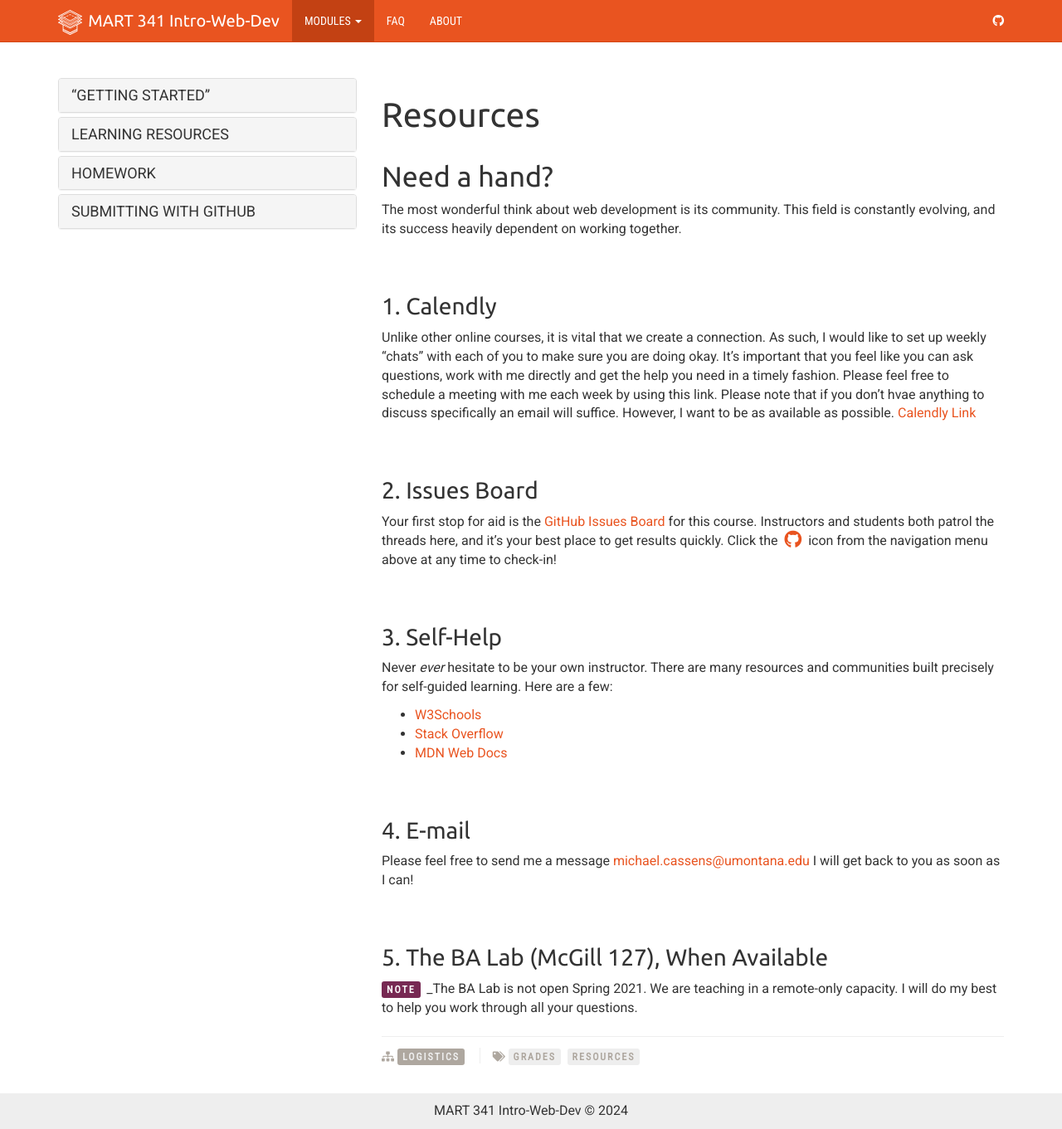
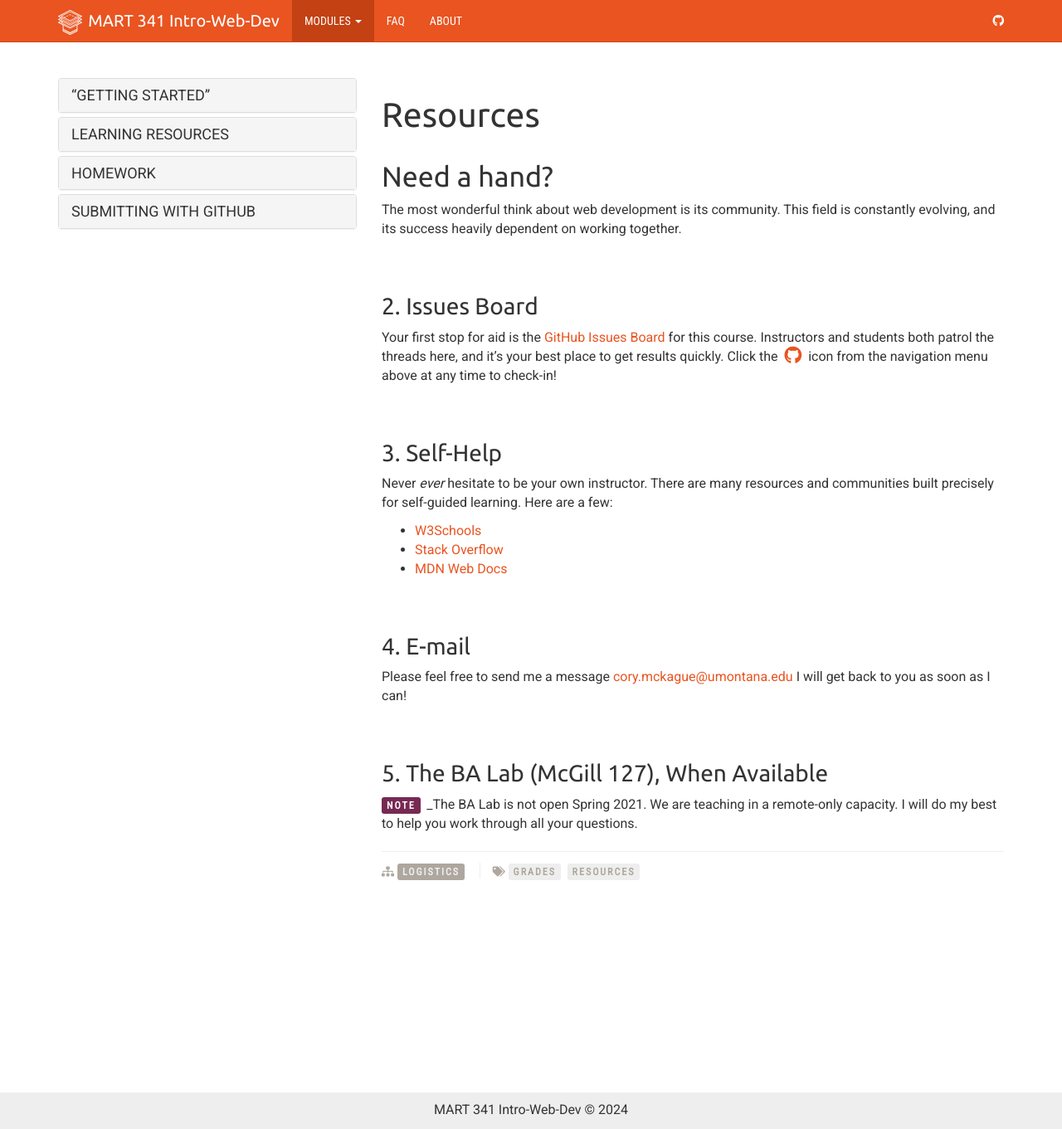
Before and after one commit to Montana-Media-Arts/webDesignSpring2024, a Jekyll site: the page built from _docs/topic-00/2018-09-05-resources.md, in a window 1280 px wide and 1361 px high. Shown: the whole window at 83% size. Built offline with Jekyll 4.4.1, drawn with Linux system fonts in a browser that asks for light colours; nearby versions of some CDN libraries.

Commit message:
Update 2018-09-05-resources.md

```diff
--- a/_docs/topic-00/2018-09-05-resources.md
+++ b/_docs/topic-00/2018-09-05-resources.md
@@ -9,8 +9,6 @@ tags: grades, resources
 ## Need a hand?
 The most wonderful think about web development is its community. This field is constantly evolving, and its success heavily dependent on working together.
 
-### 1. Calendly
-Unlike other online courses, it is vital that we create a connection.  As such, I would like to set up weekly "chats" with each of you to make sure you are doing okay.  It's important that you feel like you can ask questions, work with me directly and get the help you need in a timely fashion.  Please feel free to schedule a meeting with me each week by using this link.  Please note that if you don't hvae anything to discuss specifically an email will suffice.  However, I want to be as available as possible. <a href="https://calendly.com/michael-cassens/341-meeting" target="_new">Calendly Link</a>
 
 ### 2. Issues Board
 Your first stop for aid is the <a href="{{ site.git_address | append: "-resources/issues/" }}" target="_blank">GitHub Issues Board</a> for this course. Instructors and students both patrol the threads here, and it’s your best place to get results quickly. Click the &nbsp;<a href="{{ site.git_address | append: "-resources/issues/" }}" target="_blank"><i class="fab fa-github fa-lg" aria-hidden="true"></i></a>&nbsp; icon from the navigation menu above at any time to check-in!
@@ -22,7 +20,7 @@ Never _ever_ hesitate to be your own instructor. There are many resources and co
 - [MDN Web Docs](https://developer.mozilla.org/en-US/)
 
 ### 4. E-mail
-Please feel free to send me a message <a href="mailto:michael.cassens@umontana.edu?subject=MART341">michael.cassens@umontana.edu</a> I will get back to you as soon as I can!
+Please feel free to send me a message <a href="mailto:cory.mckague@umontana.edu?subject=MART341">cory.mckague@umontana.edu</a> I will get back to you as soon as I can!
 
 ### 5. The BA Lab (McGill 127), When Available
 <span class="label label-info">Note</span> _The BA Lab is not open Spring 2021.  We are teaching in a remote-only capacity.  I will do my best to help you work through all your questions.
```
